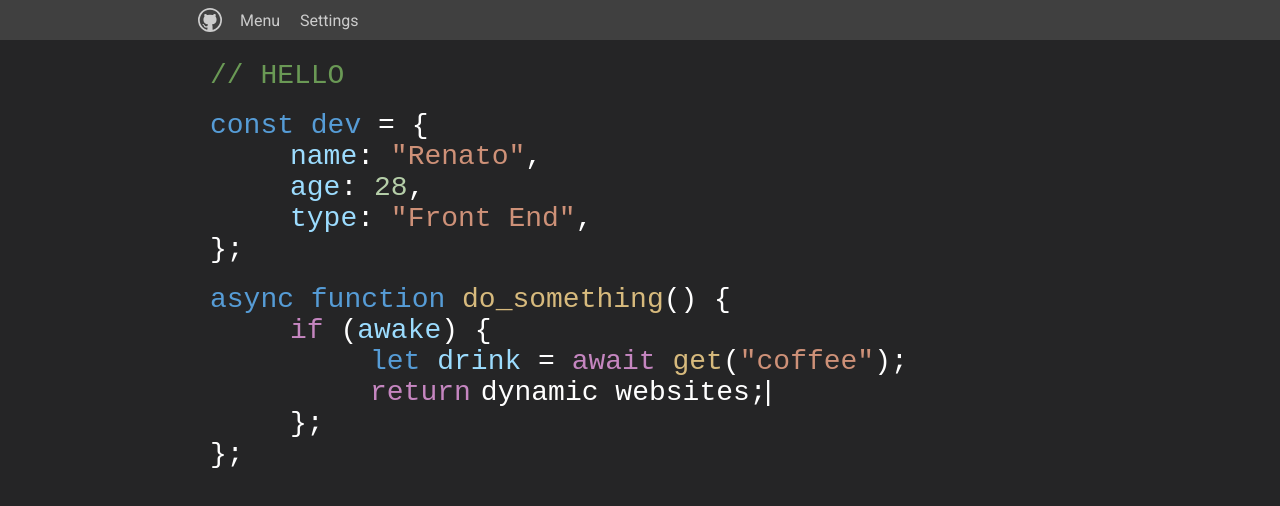
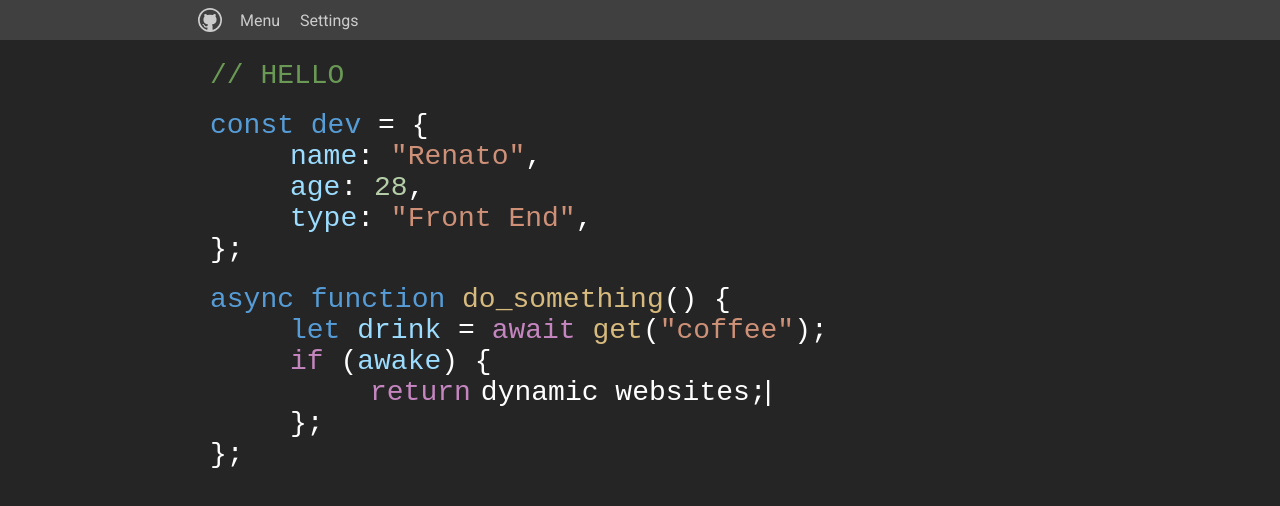
Before and after one commit to renatosalzano/portfolio2021, a React (Create React App) app: page /#/home in a window 1280 px wide. Shown: the top 506 px of the page. Built offline with nearby package versions, Linux system fonts and the light colour scheme.

Commit message:
fix home

```diff
--- a/src/pages/Home.jsx
+++ b/src/pages/Home.jsx
@@ -45,16 +45,7 @@ const Home = () => {
           <span className="_fun">{"do_something"}</span>
           <span className="_symbol">{"() {"}</span>
         </span>
-
         <span>
-          <span className="_tab" />
-          <span className="_statement">{"if "}</span>
-          <span className="_symbol">{"("}</span>
-          <span className="_var">{"awake"}</span>
-          <span className="_symbol">{") {"}</span>
-        </span>
-        <span>
-          <span className="_tab" />
           <span className="_tab" />
           <span className="_const">
             {"let "}
@@ -67,6 +58,15 @@ const Home = () => {
           <span className="_string">{'"coffee"'}</span>
           <span className="_symbol">{");"}</span>
         </span>
+
+        <span>
+          <span className="_tab" />
+          <span className="_statement">{"if "}</span>
+          <span className="_symbol">{"("}</span>
+          <span className="_var">{"awake"}</span>
+          <span className="_symbol">{") {"}</span>
+        </span>
+
         <span className="_return">
           <span className="_tab" />
           <span className="_tab" />
```
